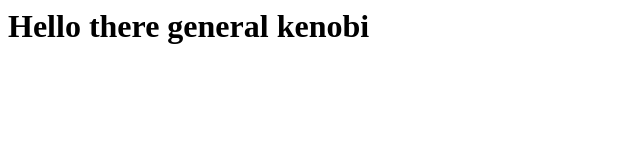
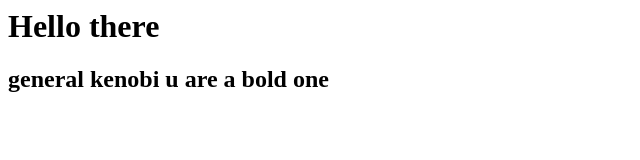
Before and after one commit to jaskele21/proba, a plain HTML site: page index.html in a window 1280 px wide. Shown: the whole page, without its empty margins (0-640 px from the left). Drawn offline with Linux system fonts and the light colour scheme.

Commit message:
u are bold one

```diff
--- a/index.html
+++ b/index.html
@@ -1,5 +1,6 @@
 <html>
     <body>
-    <h1>Hello there general kenobi</h1>
+    <h1>Hello there </h1>
+    <h2>general kenobi u are a bold one</h2>
 </body>
 </html>
```
